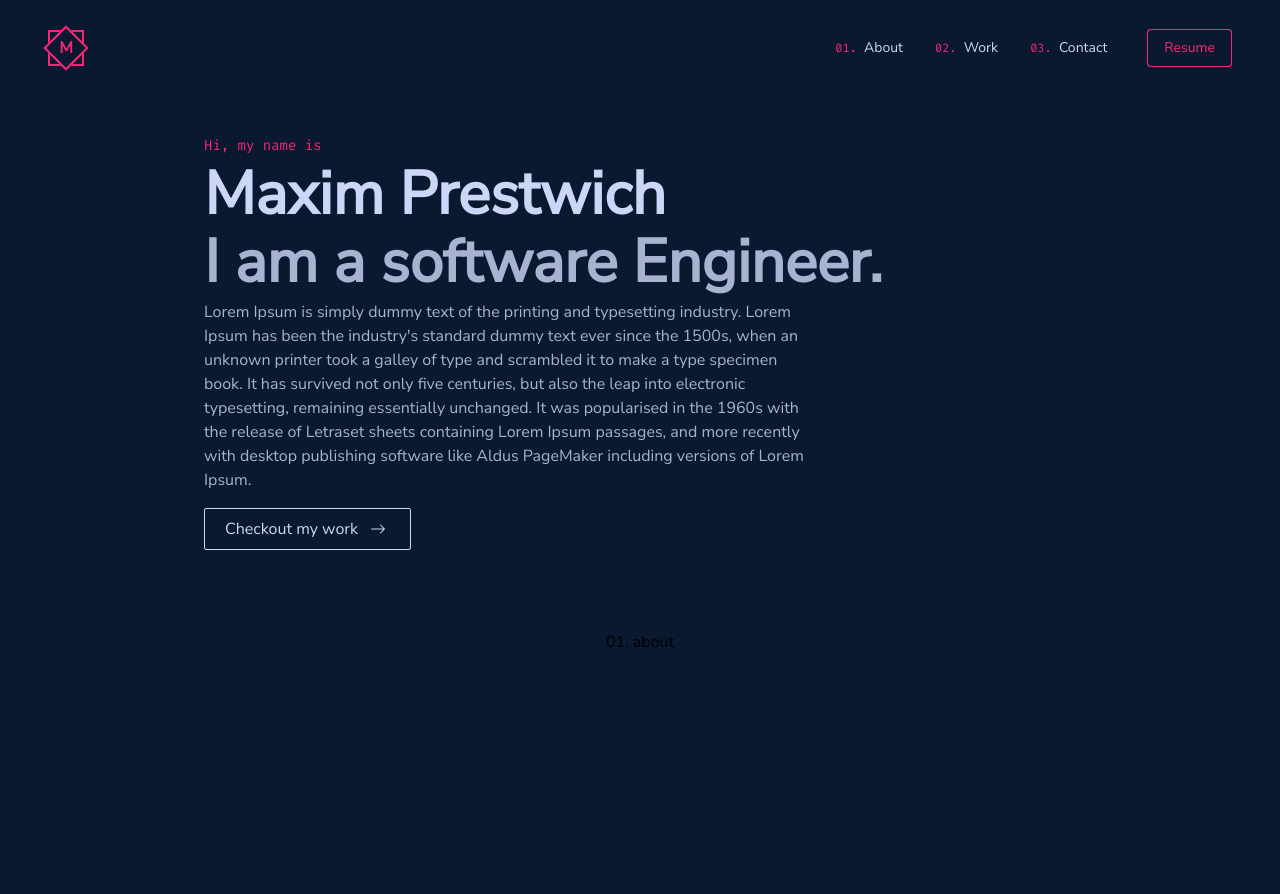
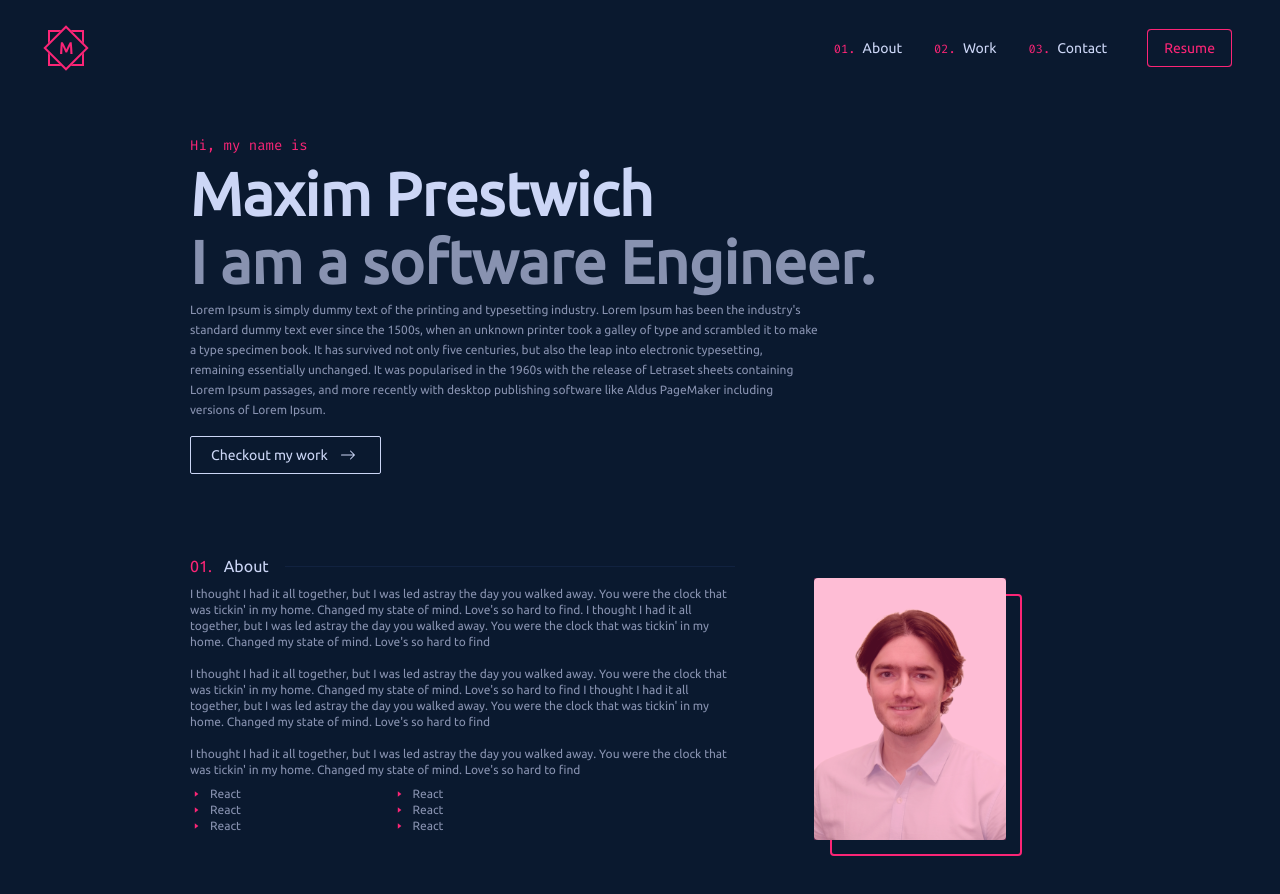
Before and after one commit to maxim-pre/my-portfolio, a React (Create React App) app: page / in a window 1280 px wide. Shown: the top 894 px of the page. Before the commit the page ends 800 px from the top, so only its background shows below. Built offline with nearby package versions, Linux system fonts and the light colour scheme.

Commit message:
add about section

```diff
--- a/src/App.css
+++ b/src/App.css
@@ -1,11 +1,7 @@
-@import url("https://fonts.googleapis.com/css2?family=Fira+Code&family=Nunito+Sans&display=swap");
+@import url("https://fonts.googleapis.com/css2?family=Fira+Code&family=Ubuntu&display=swap");
 .App {
   text-align: center;
-  font-family: "Nunito Sans", "Open Sans", "Helvetica Neue", sans-serif;
-}
-
-.roboto {
-  font-family: "Nunito Sans", "Open Sans", "Helvetica Neue", sans-serif;
+  font-family: "Ubuntu", "Open Sans", "Helvetica Neue", sans-serif;
 }
 
 .code {
--- a/src/App.js
+++ b/src/App.js
@@ -1,14 +1,13 @@
 import "./App.css";
 import Nav from "./components/nav/nav";
 import Home from "./components/home/home";
+import About from "./components/about/about";
 function App() {
   return (
     <div className="App">
       <Nav />
       <Home />
-      <div className="my-20">
-        <h1>01. about</h1>
-      </div>
+      <About />
     </div>
   );
 }
--- /dev/null
+++ b/src/components/about/about.js
@@ -0,0 +1,57 @@
+import BulletPoint from "./bulletPoint";
+import profilePicture from "../../images/me.jpg";
+import SectionHeader from "../common/sectionHeader";
+const About = () => {
+  return (
+    <div className="my-20 max-w-[900px] mx-auto text-textLight ">
+      {/* header */}
+      <SectionHeader number={"1"} text={"About"} />
+      {/* end header */}
+
+      <div className="grid grid-cols-5">
+        <div className="flex flex-col col-span-3 text-left text-textNormal text-sm ">
+          <p className="my-2 text-xs">
+            I thought I had it all together, but I was led astray the day you
+            walked away. You were the clock that was tickin' in my home. Changed
+            my state of mind. Love's so hard to find. I thought I had it all
+            together, but I was led astray the day you walked away. You were the
+            clock that was tickin' in my home. Changed my state of mind. Love's
+            so hard to find
+          </p>
+          <p className="my-2 text-xs">
+            I thought I had it all together, but I was led astray the day you
+            walked away. You were the clock that was tickin' in my home. Changed
+            my state of mind. Love's so hard to find I thought I had it all
+            together, but I was led astray the day you walked away. You were the
+            clock that was tickin' in my home. Changed my state of mind. Love's
+            so hard to find
+          </p>
+          <p className="my-2 text-xs">
+            I thought I had it all together, but I was led astray the day you
+            walked away. You were the clock that was tickin' in my home. Changed
+            my state of mind. Love's so hard to find
+          </p>
+          <div className="grid grid-cols-8">
+            <BulletPoint text={"React"} />
+            <BulletPoint text={"React"} />
+            <BulletPoint text={"React"} />
+            <BulletPoint text={"React"} />
+            <BulletPoint text={"React"} />
+            <BulletPoint text={"React"} />
+          </div>
+        </div>
+        <div className="col-span-2  relative flex justify-center ">
+          <div className="object-cover w-48 group">
+            <div className="absolute w-48 h-full bg-neonPink z-20 opacity-30 group-hover:opacity-0 duration-200"></div>
+            <div className="absolute w-48 h-full border-2 border-neonPink translate-x-4 translate-y-4 rounded group-hover:translate-x-5 group-hover:translate-y-5 duration-200 "></div>
+            <div className="relative group-hover:-translate-x-1 group-hover:-translate-y-1 duration-200">
+              <img className="z-10 rounded" src={profilePicture} />
+            </div>
+          </div>
+        </div>
+      </div>
+    </div>
+  );
+};
+
+export default About;
--- /dev/null
+++ b/src/components/about/bulletPoint.js
@@ -0,0 +1,14 @@
+import { RxTriangleRight } from "react-icons/rx";
+
+const BulletPoint = ({ text }) => {
+  return (
+    <div className="col-span-3 text-xs flex items-center">
+      <span className="text-neonPink mr-2">
+        <RxTriangleRight />
+      </span>
+      {text}
+    </div>
+  );
+};
+
+export default BulletPoint;
--- /dev/null
+++ b/src/components/common/sectionHeader.js
@@ -0,0 +1,12 @@
+const SectionHeader = ({ number, text }) => {
+  return (
+    <div className="w-full flex justify-start items-center">
+      <h1 className="">
+        <span className="text-neonPink mr-2">0{number}.</span> {text}
+      </h1>
+      <div className="w-[50%] bg-[#112240] h-[1px] ml-4"></div>
+    </div>
+  );
+};
+
+export default SectionHeader;
--- a/src/components/home/home.js
+++ b/src/components/home/home.js
@@ -2,7 +2,7 @@ import { BsArrowRight } from "react-icons/bs";
 
 const Home = () => {
   return (
-    <div className="bg-backgound w-full  flex items-center justify-center px-16 max-w-[1000px] mx-auto mt-10">
+    <div className="bg-backgound w-full  flex items-center justify-center  max-w-[900px] mx-auto mt-10">
       {/* content */}
       <div className="flex flex-col text-left items-start">
         <p className="code text-neonPink text-sm mb-2">Hi, my name is</p>
@@ -12,7 +12,7 @@ const Home = () => {
         <h2 className="text-textNormal font-bold text-6xl mb-2">
           I am a software Engineer.
         </h2>
-        <p className="text-textNormal w-[70%] mb-2">
+        <p className="text-textNormal w-[70%] mb-2 text-xs leading-[20px]">
           Lorem Ipsum is simply dummy text of the printing and typesetting
           industry. Lorem Ipsum has been the industry's standard dummy text ever
           since the 1500s, when an unknown printer took a galley of type and
@@ -25,7 +25,7 @@ const Home = () => {
         </p>
         <button className="border border-textLight py-2 px-4 mt-2 text-textLight rounded-sm group duration-300 hover:border-neonPink">
           <div className="flex items-center justify-center box-border">
-            <div className="px-1">Checkout my work</div>
+            <div className="px-1 text-sm">Checkout my work</div>
             <div className="px-2 duration-300 group-hover:rotate-90 group-hover:text-neonPink">
               <BsArrowRight />
             </div>
--- a/tailwind.config.js
+++ b/tailwind.config.js
@@ -6,7 +6,7 @@ module.exports = {
       backgound: "#0a192f",
       neonPink: "#FB2576",
       textLight: "#ccd6f6",
-      textNormal: "#a8b2d1",
+      textNormal: "#8892b0",
     },
     extend: {},
   },
```
Also changed, not shown: src/images/me.jpg (added).
